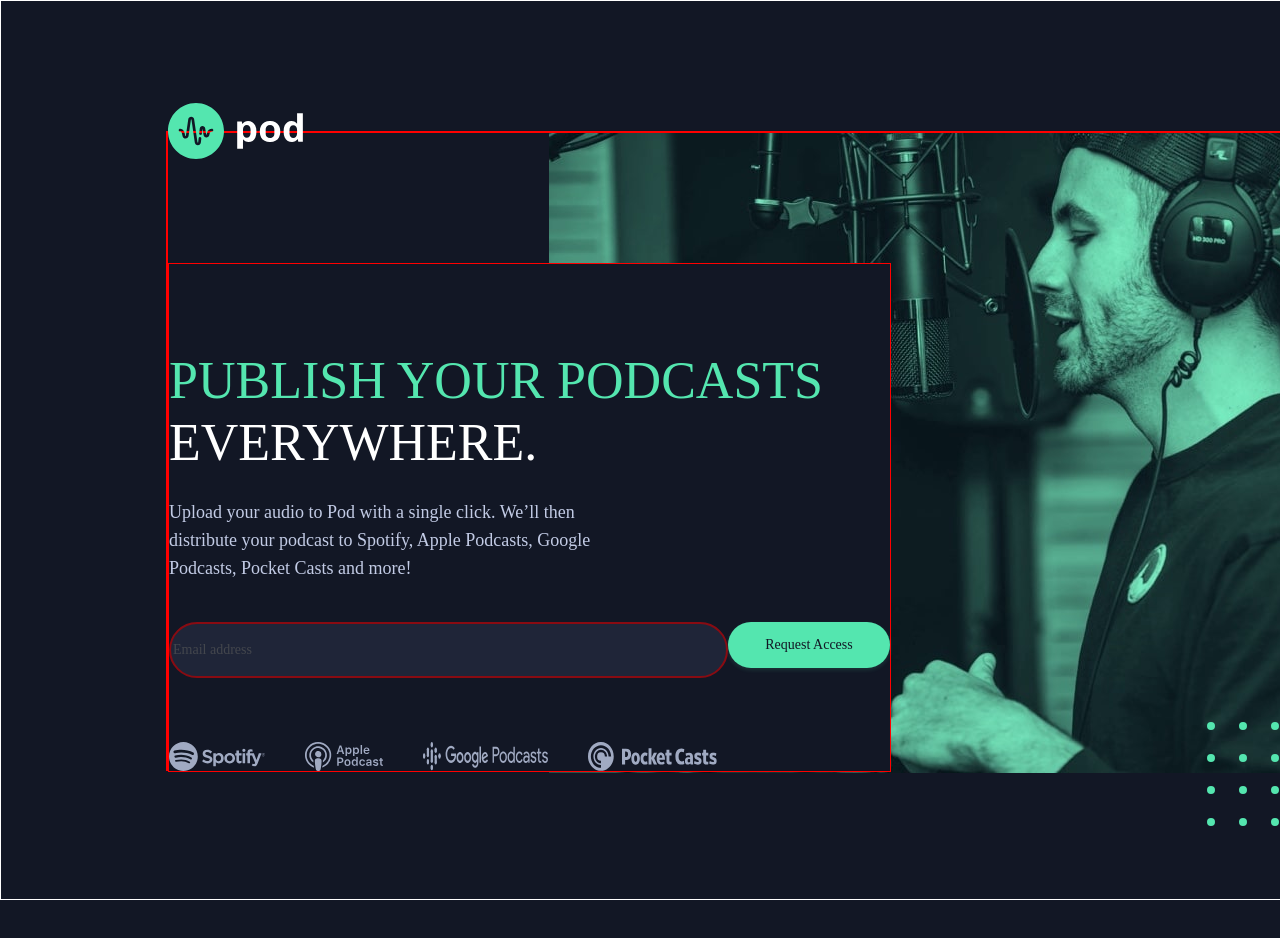
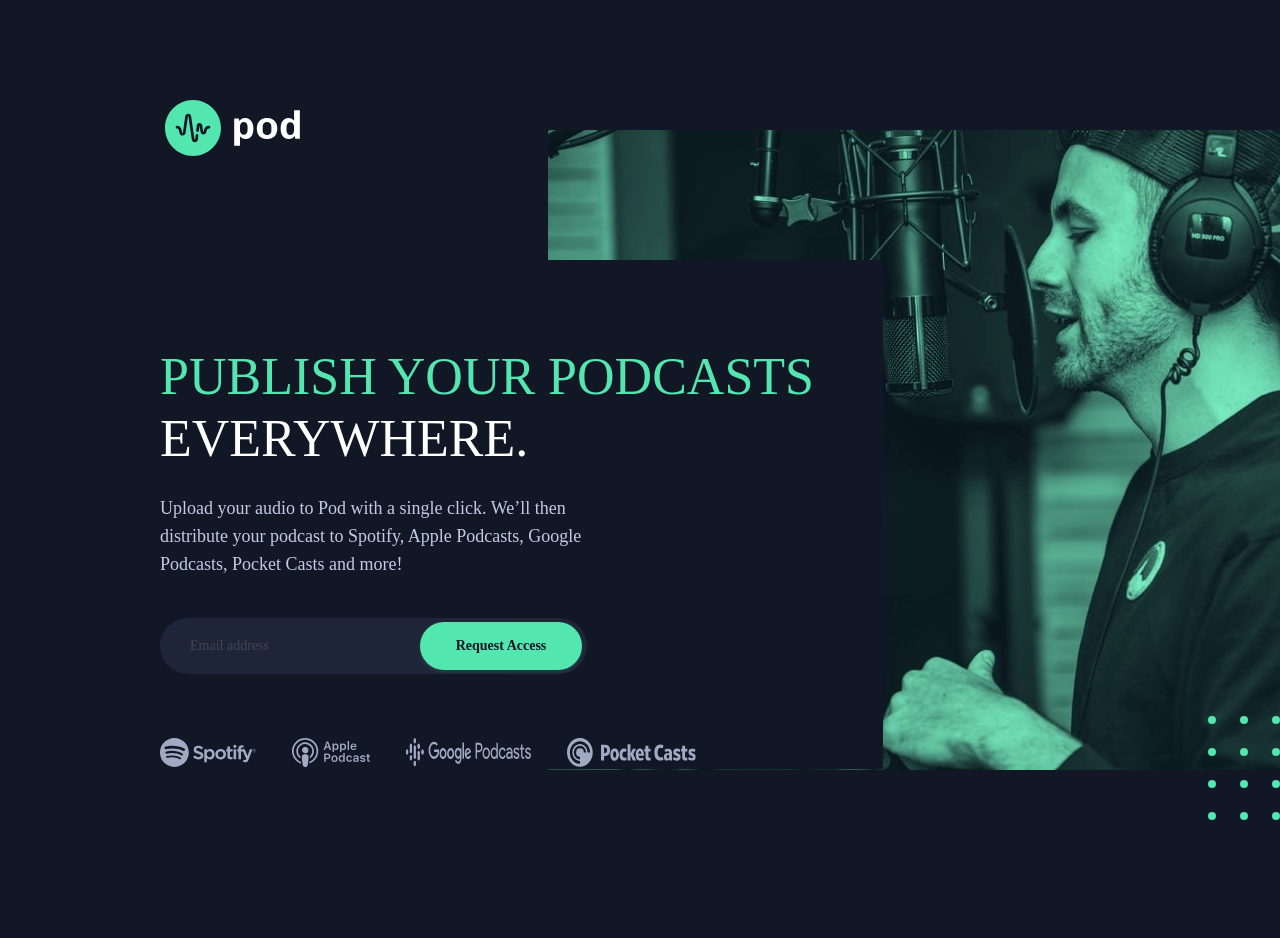
Before and after one commit to jazi29/pod_request_access_landing_page, a plain HTML site: page index.html in a window 1280 px wide. Shown: the top 938 px of the page. Before the commit the page ends 900 px from the top, so only its background shows below. Drawn offline with Linux system fonts and the light colour scheme; a web font is replaced by a local one.

Commit message:
feat: update style.css

```diff
--- a/style.css
+++ b/style.css
@@ -26,7 +26,7 @@ span {
   font-family: Chivo;
   font-size: 52px;
   font-style: normal;
-  font-weight: 300;
+  font-weight: 200;
   line-height: 62px;
   text-transform: uppercase;
 }
@@ -45,13 +45,13 @@ p {
 .container {
   width: 1440px;
   height: 900px;
-  border: 1px solid white;
+  /* border: 1px solid white; */
   margin: 0 auto;
+  background: #121725;
 }
 .container-wrapper {
   width: 1275px;
   height: 640px;
-  border: 2px solid red;
   margin-left: 165px;
   margin-top: 130px;
   /* background-color: rgb(116, 114, 114); */
@@ -72,10 +72,10 @@ main {
   height: 509px;
   flex-shrink: 0;
   padding-top: 86px;
+  margin-left: -5px;
   display: flex;
   flex-direction: column;
   gap: 40px;
-  border: 1px solid red;
   background-color: #121725;
   z-index: 100;
 
@@ -101,29 +101,34 @@ main {
 }
 form {
   display: flex;
+  align-items: center;
+  width: 427px;
+  height: 56px;
 }
 input[type="email"] {
-  display: inline-block;
+  position: relative;
   width: 427px;
   height: 56px;
-  border: 2px solid red;
   border-radius: 28px;
   background: #2c344b;
   flex-grow: 1;
+  border: none;
 
   /* color: #fff; */
-  color: black;
+  color: #FFF;
   font-size: 14px;
   font-style: normal;
   font-weight: 400;
   line-height: 28px;
   opacity: 0.5;
+  padding-left: 30px;
 }
 input[type="submit"] {
-  /* position: absolute; */
-  float: right;
+  position: absolute;
+  left: 20%;
   width: 162px;
-  height: 46px;
+  height: 48px;
+  padding: 9px 27px;
 
   border-radius: 28px;
   background: #54e6af;
@@ -132,12 +137,18 @@ input[type="submit"] {
   color: #121725;
   font-size: 14px;
   font-style: normal;
-  font-weight: 400;
+  font-weight: 800;
   line-height: 28px; /* 200% */
 }
+input[type="submit"]:hover{
+  background-color: #B3FFE2;
+  transition: 0.3s;
+  cursor: pointer;
+}
+
 .social {
   display: flex;
-  gap: 40px;
+  gap: 36px;
 }
 
 footer {
@@ -146,6 +157,6 @@ footer {
   justify-content: right;
 }
 footer > img{
-  margin-top: -50px;
+  margin-top: -53px;
   z-index: 100;
 }
```
